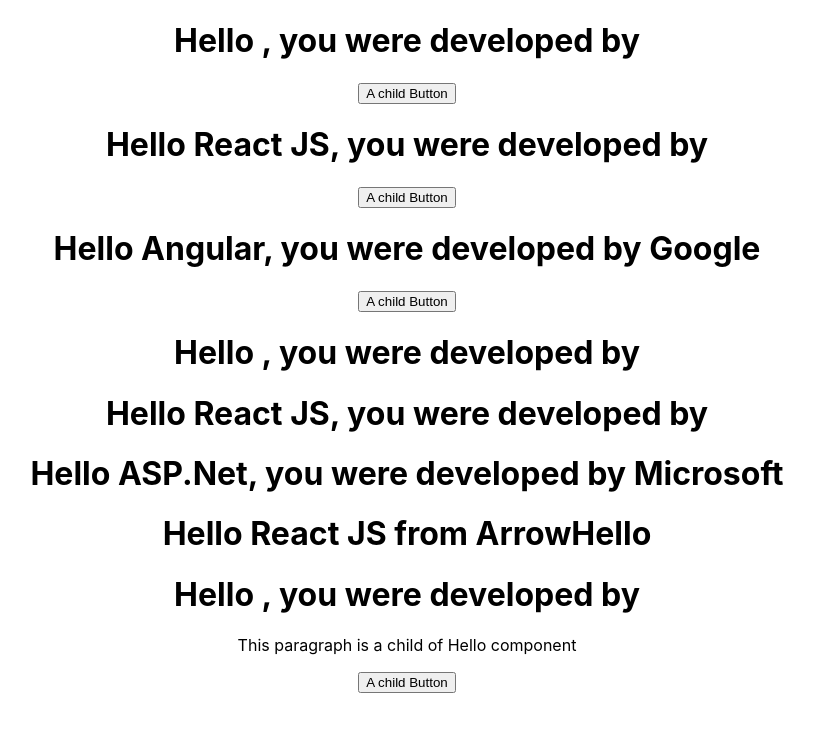
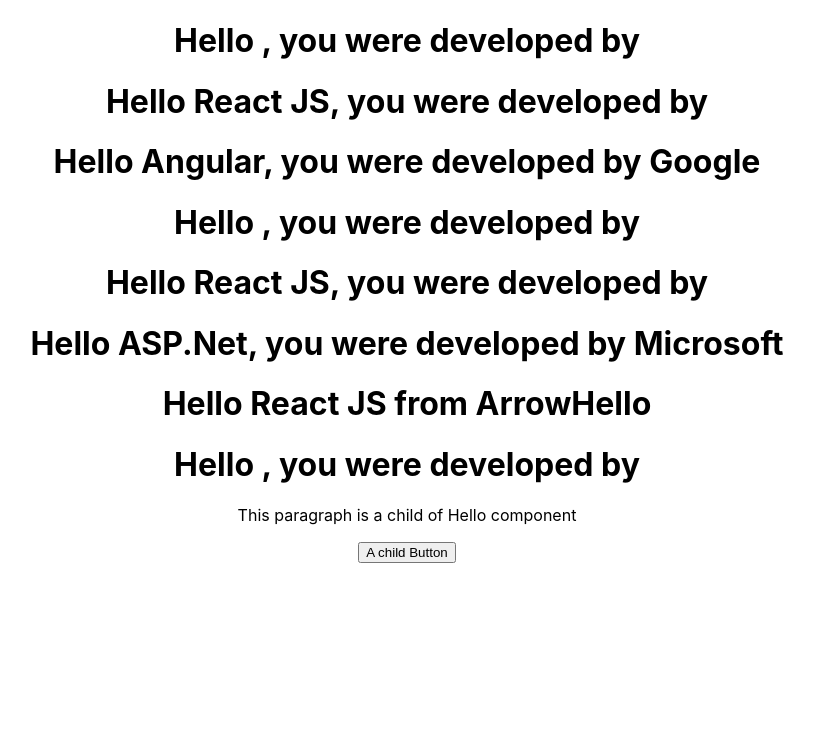
Before and after one commit to Abdalmunam/my-first-app, a React (Create React App) app: page / in a window 1280 px wide. Shown: the top 732 px of the page, without its empty margins (233-1047 px from the left). Built offline with nearby package versions, Linux system fonts and the light colour scheme; the HTML template or start-up script is replaced by a standard one.

Commit message:
change made in the children props

```diff
--- a/src/App.js
+++ b/src/App.js
@@ -15,6 +15,7 @@
       <ArrowHello />
       <Hello>
         <p>This paragraph is a child of Hello component</p>
+        <button>A child Button</button>
       </Hello>
     </div>
   )
--- a/src/components/Hello.js
+++ b/src/components/Hello.js
@@ -5,7 +5,6 @@
     <div>
       <h1>Hello {props.msg}, you were developed by {props.madeBy}</h1>
       {props.children}
-      <button>A child Button</button>
     </div>
   )
 }
```
